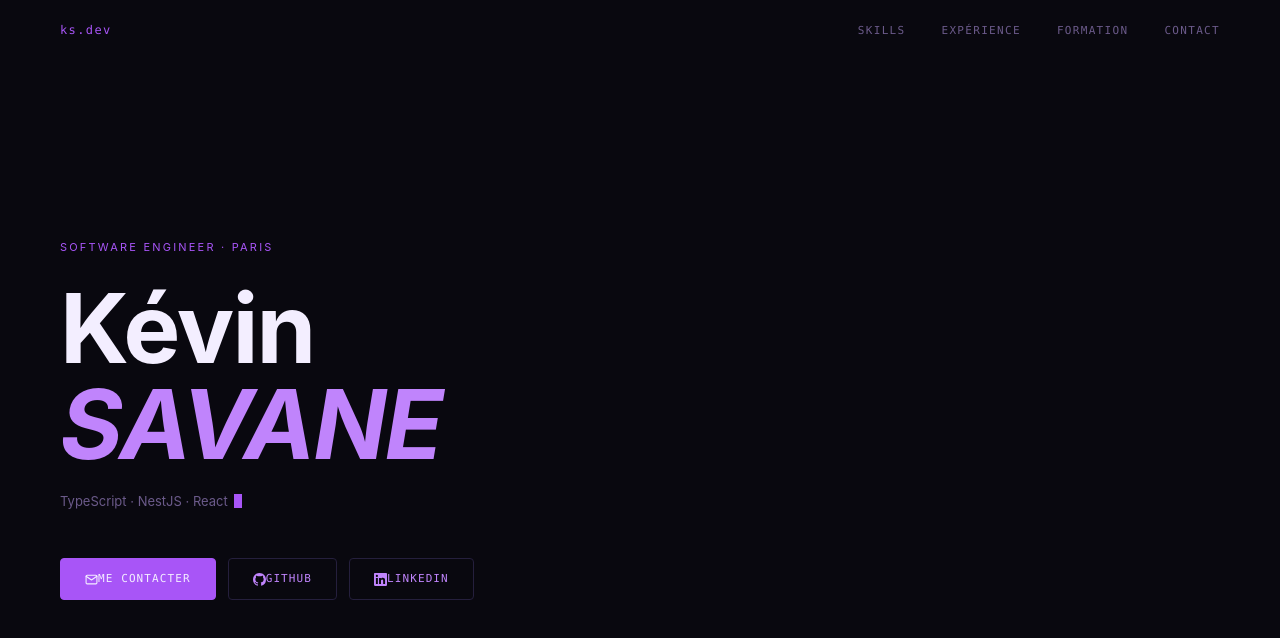
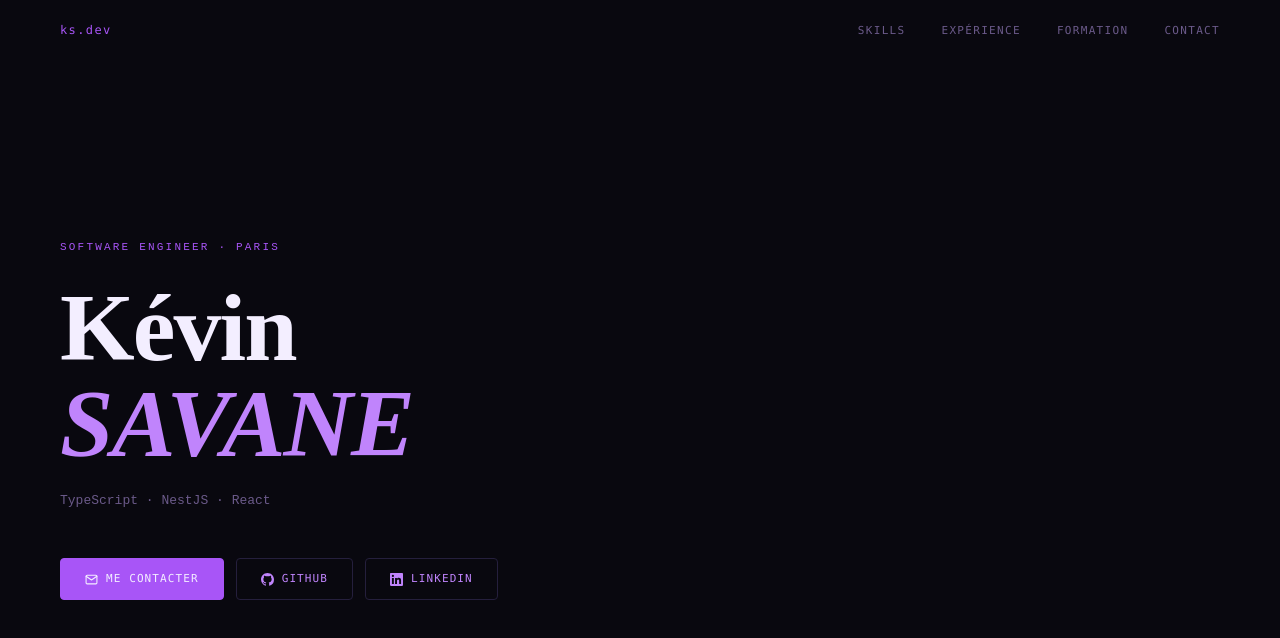
Before and after one commit to LyKell/LyKell.github.io, a React (Vite) app: page / in a window 1280 px wide. Shown: the top 638 px of the page. Built offline with nearby package versions, Linux system fonts and the light colour scheme.

Commit message:
feat: update styling

```diff
--- a/src/index.css
+++ b/src/index.css
@@ -11,9 +11,9 @@
   --color-text: #d4c8ec;
   --color-muted: #6b5a8a;
   --color-white: #f3eeff;
-  --mono: "JetBrains Mono", monospace;
-  --serif: "DM Serif Display", serif;
-  --sans: "Manrope", sans-serif;
+  --font-jb-mono: "JetBrains Mono", monospace;
+  --font-dm-serif: "DM Serif Display", serif;
+  --font-manrope: "Manrope", sans-serif;
 }
 
 body {
@@ -21,5 +21,16 @@ body {
 }
 
 .btn {
-  @apply inline-flex items-center border rounded-sm px-6 py-3 uppercase font-mono text-[11px] tracking-[1.1px];
+  @apply inline-flex items-center border rounded-sm px-6 py-3 uppercase font-mono text-[11px] tracking-[1.1px] gap-2;
 }
+
+@keyframes blink {
+  0%,
+  100% {
+    opacity: 1;
+  }
+
+  50% {
+    opacity: 0;
+  }
+}
```
